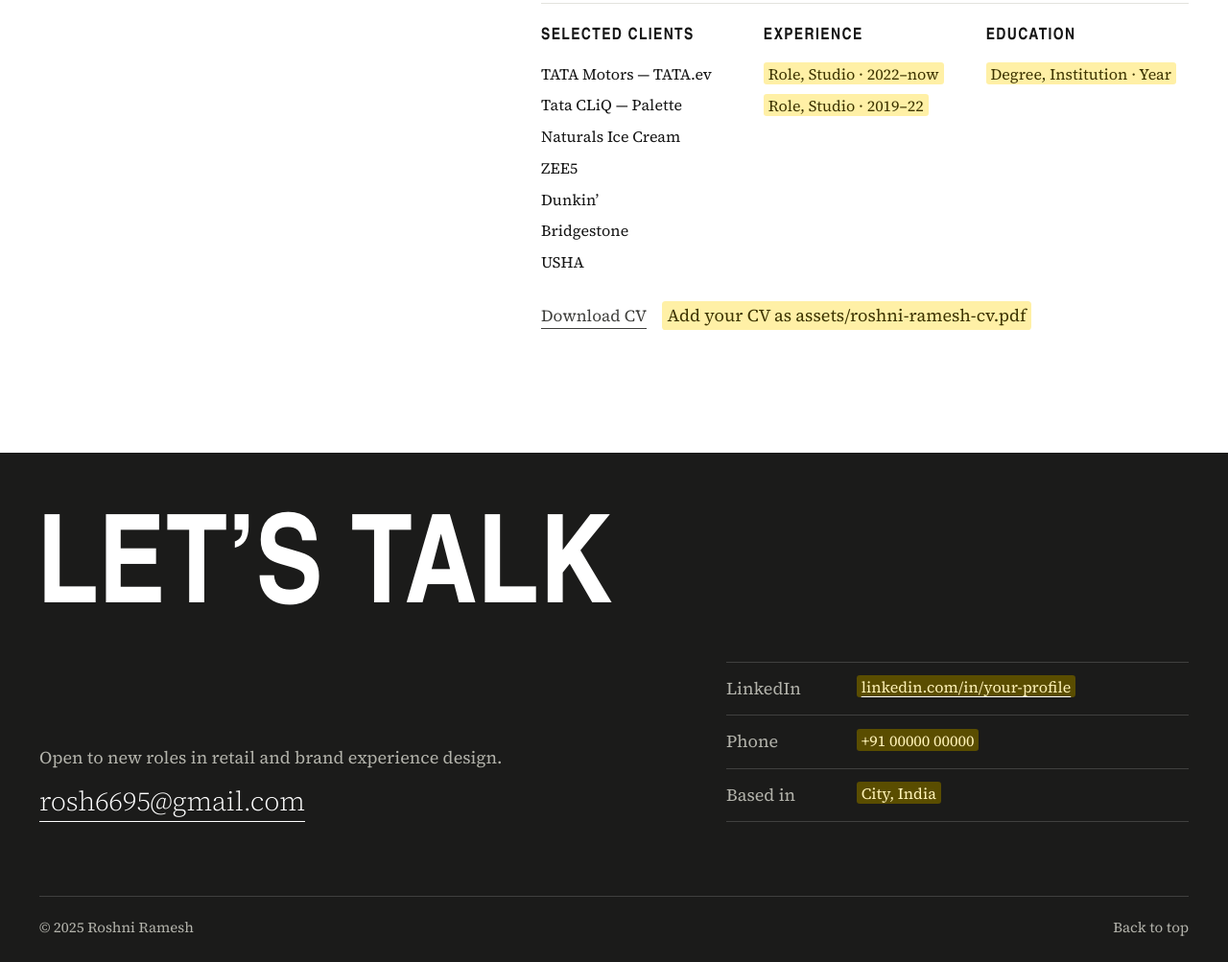
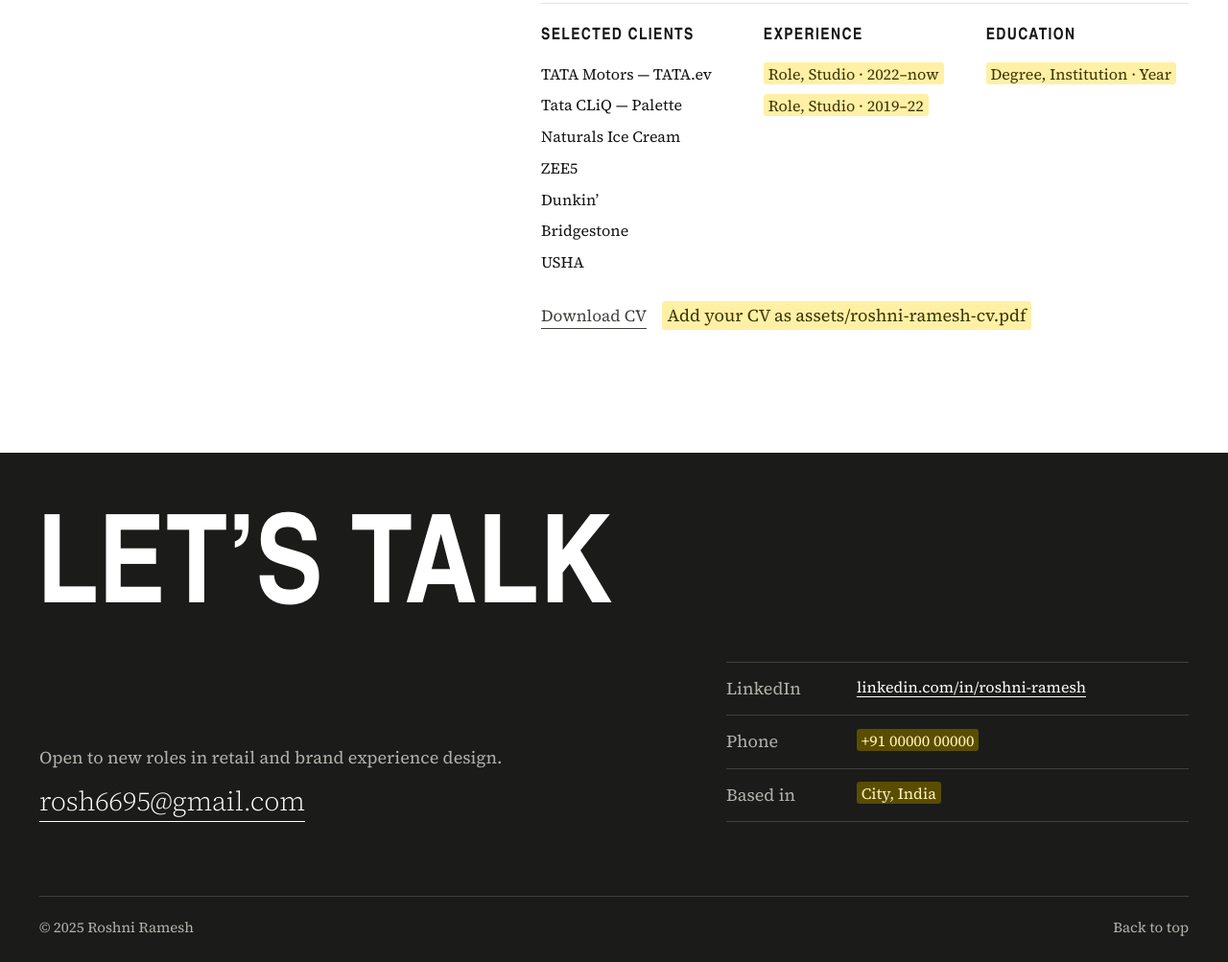
Before and after one commit to pilot2795/-roshnis-portfolio, a plain HTML site: page index.html in a window 1280 px wide. Shown: the part 3577-4580 px from the top of the page at 96% size. Drawn offline with Linux system fonts and the light colour scheme; a web font is replaced by a local one.

Commit message:
Add LinkedIn profile to footer
Co-Authored-By: Claude Opus 5.5 <noreply@anthropic.com>
Claude-Session: https://claude.ai/code/session_01TvPUFYKEADTWzq9u8emBqb

```diff
--- a/index.html
+++ b/index.html
@@ -223,7 +223,7 @@
         <a class="footer__email link-under" href="mailto:rosh6695@gmail.com">rosh6695@gmail.com</a>
       </div>
       <dl class="footer__meta">
-        <div><dt>LinkedIn</dt><dd><a href="https://www.linkedin.com/"><span class="ph">linkedin.com/in/your-profile</span></a></dd></div>
+        <div><dt>LinkedIn</dt><dd><a href="https://www.linkedin.com/in/roshni-ramesh-a06592142/" target="_blank" rel="noopener">linkedin.com/in/roshni-ramesh</a></dd></div>
         <div><dt>Phone</dt><dd><span class="ph">+91 00000 00000</span></dd></div>
         <div><dt>Based in</dt><dd><span class="ph">City, India</span></dd></div>
       </dl>
```
Also changed, not shown: naturals.html (+1 -1 lines), snapshots.html (+1 -1 lines), tata-cliq-palette.html (+1 -1 lines), tata-ev.html (+1 -1 lines), zee5-loft.html (+1 -1 lines).
